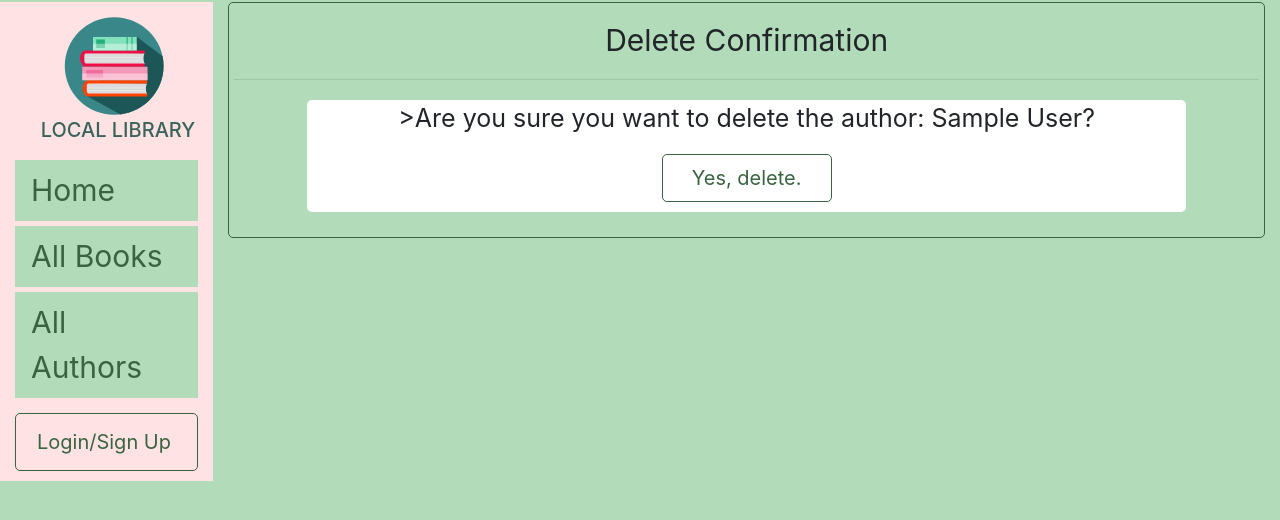
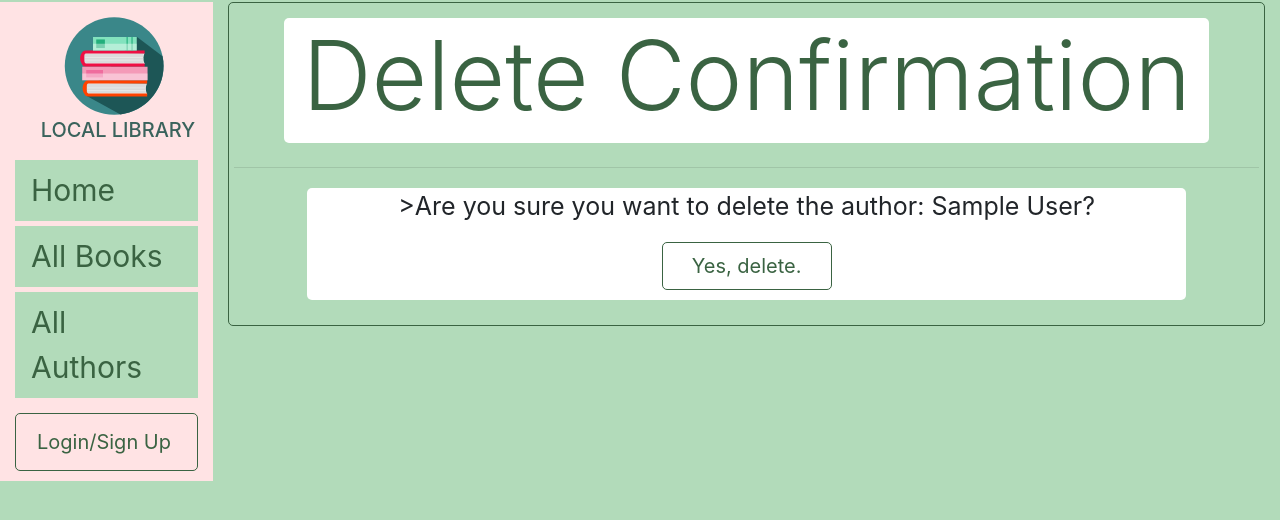
Before and after one commit to archita-at/LocalLibrary, a Django app: page /catalog/author/1/delete/ in a window 1280 px wide. Shown: the top 520 px of the page. Run offline with Django 3.2, Linux system fonts and the light colour scheme; tables that the repository leaves empty hold one stand-in row (values such as "Sample post"); some libraries are stand-ins or nearby versions.

Commit message:
Added data-testid for buttons
data-testid="update-author-link" for update author button on author details page
data-testid="delete-author-link" for delete author button on author details page
On author delete confirmation page
Added h1
Updated Yes,delete button from <input> to <button> and added data-testid="confirmation-button"

```diff
--- a/catalog/templates/catalog/author_confirm_delete.html
+++ b/catalog/templates/catalog/author_confirm_delete.html
@@ -4,17 +4,19 @@
 	<div class="container" style="border-style:solid;border-color:#3a6342;border-width:1px;border-radius:5px;padding:5px;margin-bottom:10px;margin-top:2px;">
 		<div class="row" style="margin-top:10px;margin-bottom:10px;">
 			<div class="col-12">
-				<div style="text-align:center;font-size:30px;margin-left:50px;margin-right:50px;border-radius:5px;">Delete Confirmation</div>
+				<div style="text-align:center;font-size:30px;margin-left:50px;margin-right:50px;border-radius:5px;">
+					<h1 class="display-1" style="background-color:white;border-radius:5px;color:#3a6342; padding-bottom:10px;">Delete Confirmation</h1>
+				</div>
 			</div>
 		</div>
 		<hr>
 		<div class="row" style="margin-top:20px; margin-bottom:20px;">
 			<div class="col-1"></div>
 			<div class="col-10" style="background-color:white;border-radius:5px;">
-				<p style="text-align:center;font-size:25px;">>Are you sure you want to delete the author: {{ author }}?</p>
+				<p style="text-align:center;font-size:25px;">>Are you sure you want to delete the author: <span id="author-name">{{ author }}</span>?</p>
 				<form action="" method="POST">
   					{% csrf_token %}
-  					<input class="nav-link active" type="submit" value="Yes, delete." style="width:20%; font-size:20px;background-color:white;border-style:solid;border-color:#3a6342;border-width:1px;border-radius:5px; cursor:pointer;margin-bottom:10px;margin-left:40%;">
+  					<button data-testid="confirmation-button" class="nav-link active" type="submit"style="width:20%; font-size:20px;background-color:white;border-style:solid;border-color:#3a6342;border-width:1px;border-radius:5px; cursor:pointer;margin-bottom:10px;margin-left:40%;">Yes, delete.</button>
 				</form>
 			</div>
 			<div class="col-1"></div>
--- a/catalog/templates/catalog/author_detail.html
+++ b/catalog/templates/catalog/author_detail.html
@@ -12,8 +12,8 @@
   		</p>
   		{% if user.is_staff %}
 			<nav class="nav">
-				<a class="nav-link active" href="{% url 'author_update' author.pk %}" style="padding-left:70%; font-size:20px;">Update Author</a>
-				<a class="nav-link active" href="{% url 'author_delete' author.pk %}" style="font-size:20px; color:red;">Delete Author</a>
+				<a data-testid="update-author-link" class="nav-link active" href="{% url 'author_update' author.pk %}" style="padding-left:70%; font-size:20px;">Update Author</a>
+				<a data-testid="delete-author-link" class="nav-link active" href="{% url 'author_delete' author.pk %}" style="font-size:20px; color:red;">Delete Author</a>
 			</nav>
 		{% endif %}
   	</div>
```
